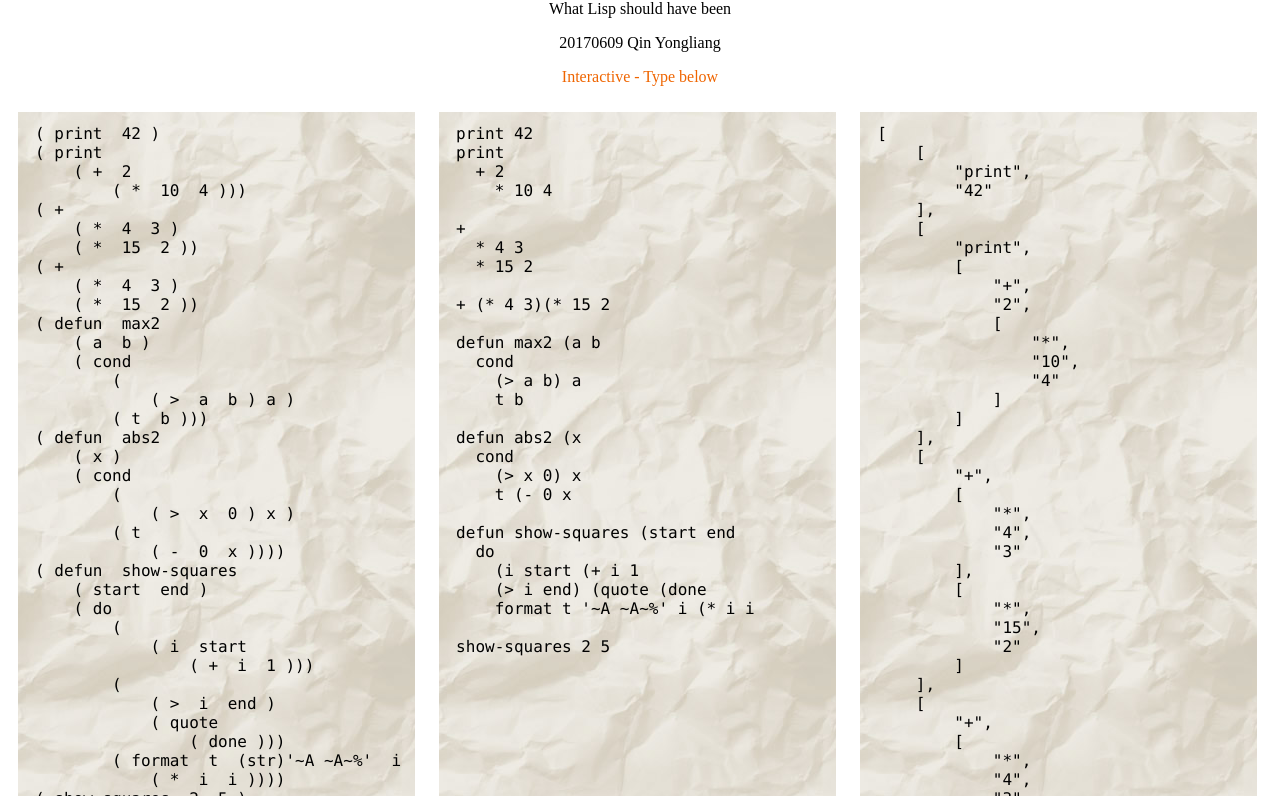
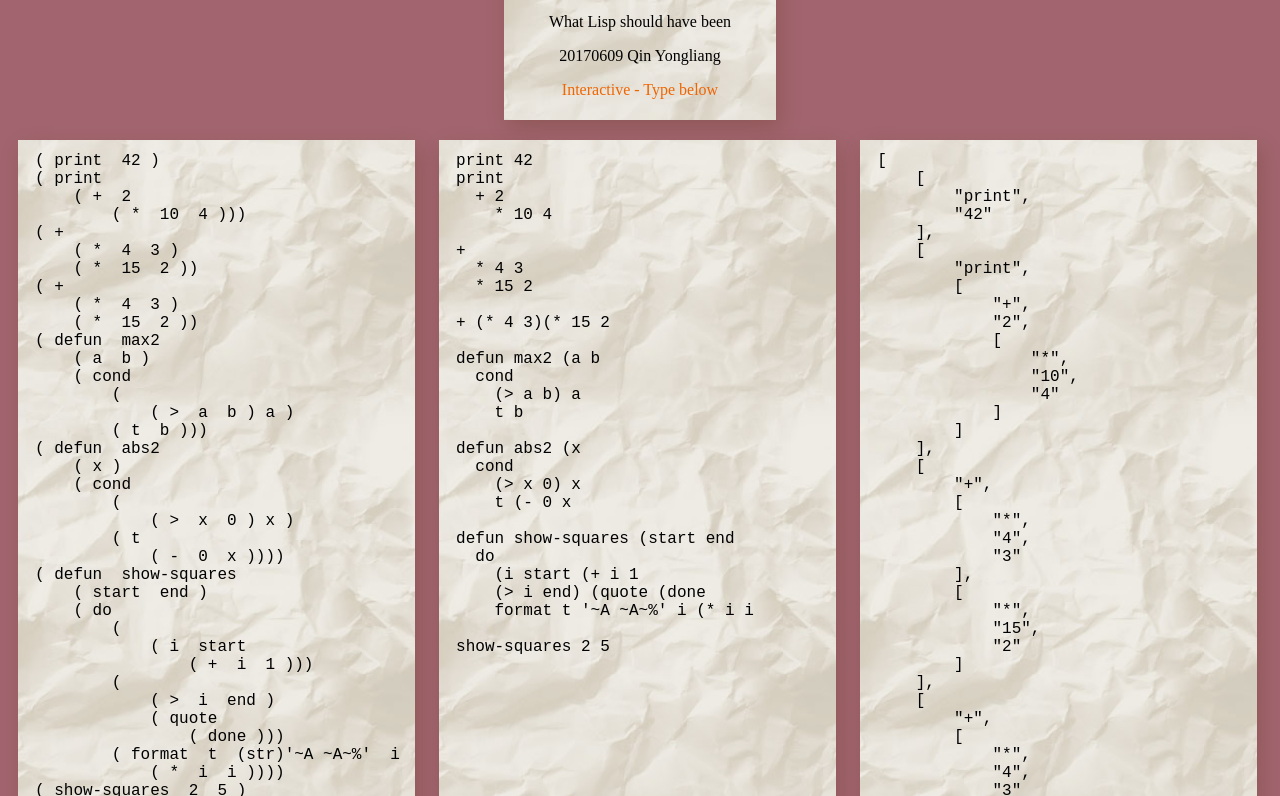
Before and after one commit to ctmakro/meik, a website: page index.html in a window 1280 px wide. Shown: the part 80-876 px from the top of the page. Drawn offline with Linux system fonts and the light colour scheme.

Commit message:
further stylish

```diff
--- a/index.css
+++ b/index.css
@@ -1,12 +1,16 @@
 h1 {}
+body {
+    background-color: #a2656f;
+}
 .range{
     width:33%;
     display: inline-block;
     min-width: 200px;
 }
-.title{
-text-align: center;
+.titleouter{
+    text-align: center;
 }
+.title{text-align: center;display: inline-block;padding: 5px 45px;margin-bottom: 10px;background: url(paper_tinted.jpg);box-shadow: 4px 8px 20px 0px rgba(76, 40, 0, 0.22);}
 textarea:focus{
     outline: none;
     /* background-color: beige; */
@@ -20,11 +24,13 @@ textarea:focus{
     background-color: rgba(255, 249, 238, 0);
     /* max-width: 1024px; */
     height: 1024px;
-    font-family: consolas,arial;
+    font-family: monospace;
     font-size: 16px;
+    font-weight: normal;
 }
 .input{
-    background: white;
+    /* background: white; */
+    /* color: white; */
 }
 .input textarea{
 
@@ -36,4 +42,6 @@ textarea:focus{
     /* border-style: solid; */
     /* border-width: 1px; */
     background: url(paper_tinted.jpg);
+    /* background-color: rgb(255, 255, 255); */
+    box-shadow: 4px 8px 20px 0px rgba(76, 40, 0, 0.22);
 }
--- a/index.html
+++ b/index.html
@@ -7,12 +7,15 @@
   <link rel="stylesheet" href="index.css">
 </head>
 <body>
+  <div class="titleouter">
     <div class="title">
       <h1>Rare Lisp</h1>
       <p>What Lisp should have been</p>
       <p>20170609 Qin Yongliang</p>
       <p style="color:#ef6500;">Interactive - Type below</p>
     </div>
+  </div>
+
 
 <div class="range">
   <div class="inner">
```
Lines whose indentation alone changed are shown as unchanged.
